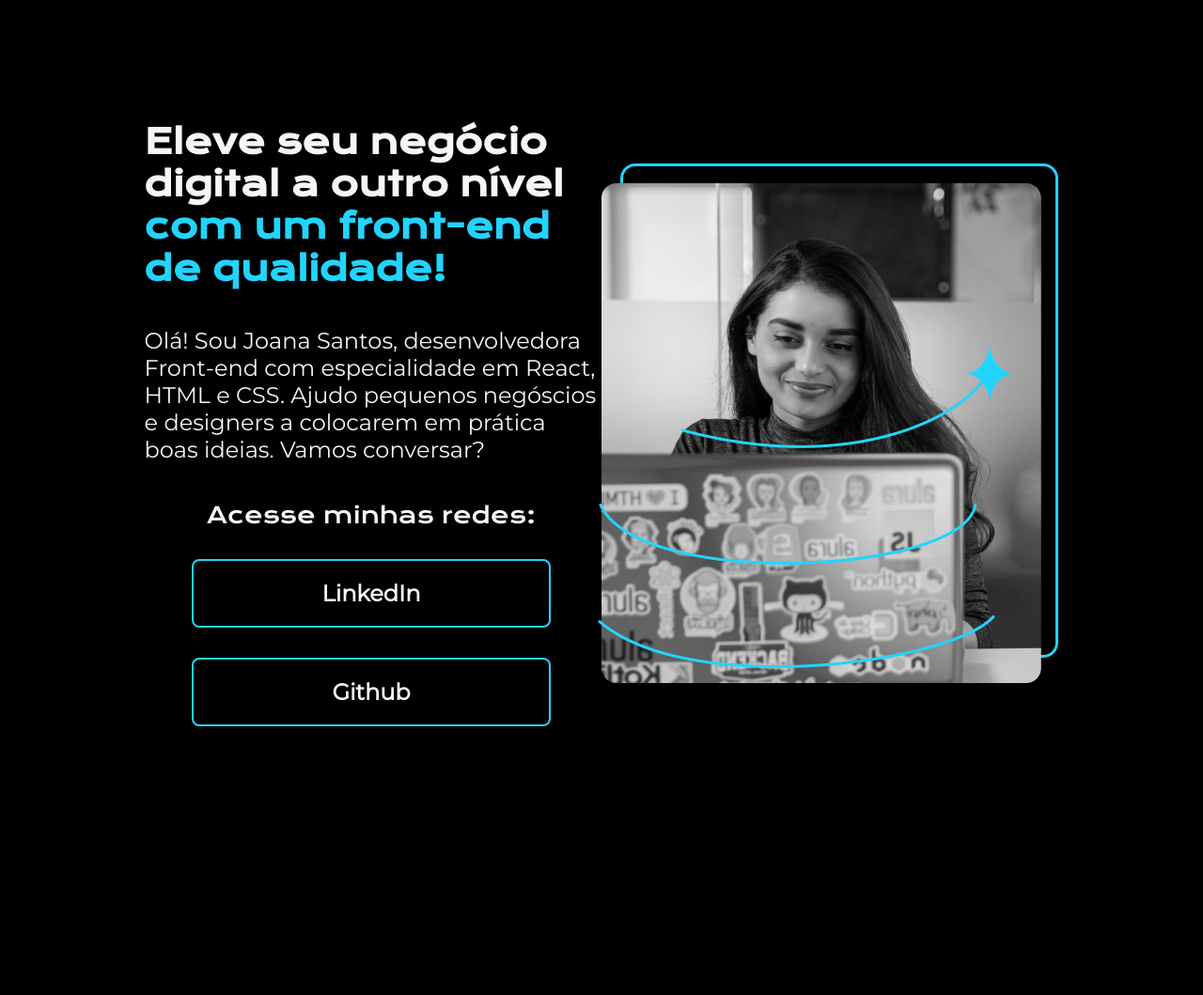
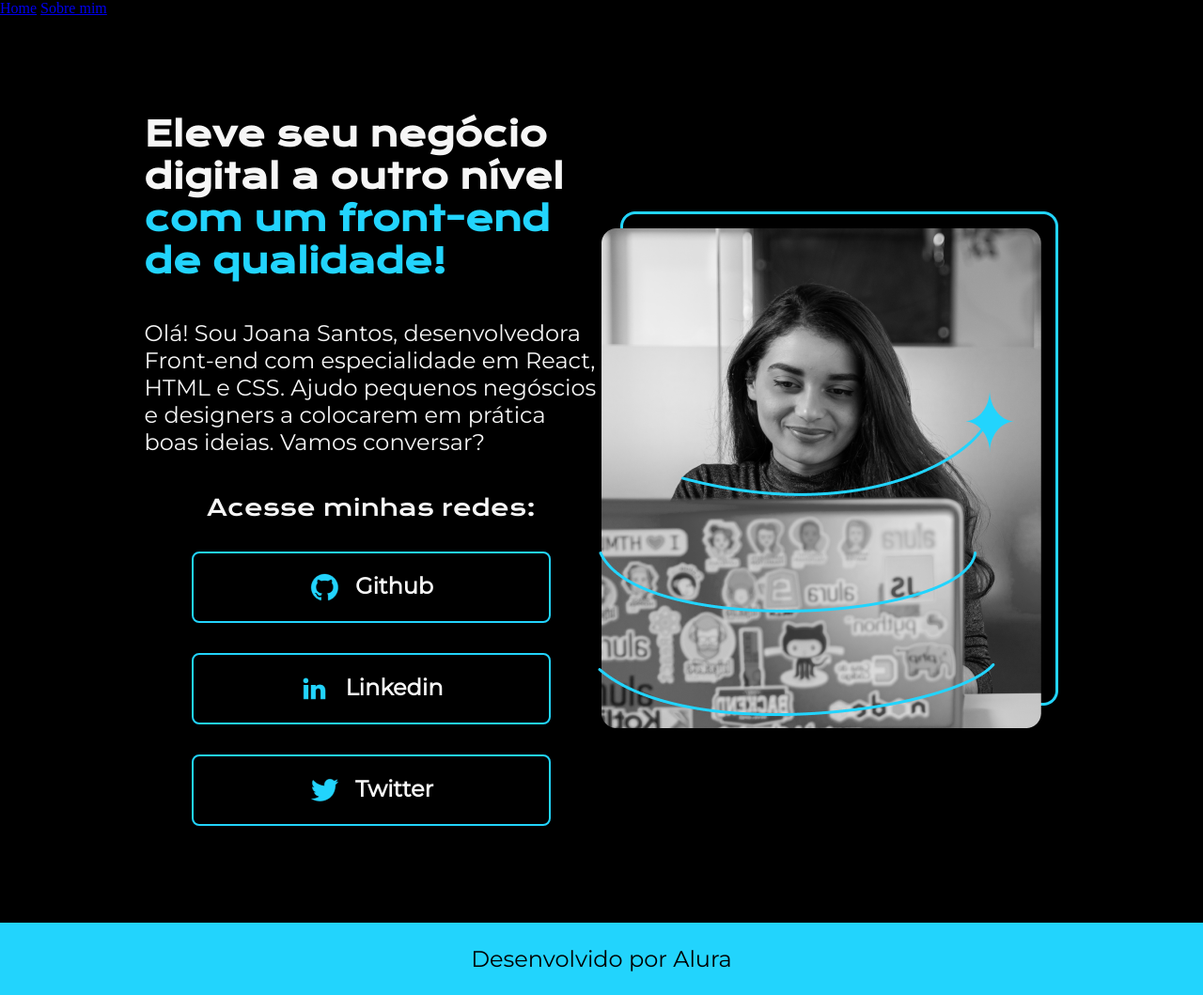
Before and after one commit to hugosaraujo/portfolio-de-frontend, a plain HTML site: page index.html in a window 1280 px wide. Shown: the whole page at 94% size. Before the commit the page ends 928 px from the top, so only its background shows below. Drawn offline with nearby package versions, Linux system fonts and the light colour scheme.

Commit message:
Adição de cabeçalho e rodapé + estilização de imagem e botões do portfolio

```diff
--- a/index.html
+++ b/index.html
@@ -9,21 +9,38 @@
 </head>
 
 <body>
-    <header></header>
+    <header class="cabecalho">
+        <nav class="cabecalho__menu">
+            <a class="cabecalho__menu__links" href="#">Home</a>
+            <a class="cabecalho__menu__links" href="#">Sobre mim</a>
+        </nav>
+    </header>
     <main class="apresentacao">
         <section class="apresentacao__conteudo">
             <h1 class="apresentacao__conteudo__titulo">Eleve seu negócio digital a outro nível <strong class="titulo-destacado">com um front-end de qualidade!</strong></h1>
             <p class="apresentacao__conteudo__texto">Olá! Sou Joana Santos, desenvolvedora Front-end com especialidade em React, HTML e CSS. Ajudo pequenos negóscios e designers a colocarem em prática boas ideias. Vamos conversar?</p>
             <div class="apresentacao__links">
                 <h2 class="apresentacao__links__subtitulo">Acesse minhas redes:</h2>
-                <a class="apresentacao__links__link">LinkedIn</a>
-                <a class="apresentacao__links__link">Github</a>
+                <a class="apresentacao__links__link" href="#">
+                    <img src="./assets/github.png">
+                    Github
+                </a>
+                <a class="apresentacao__links__link" href="#">
+                    <img src="./assets/linkedin.png">
+                    Linkedin
+                </a>
+                <a class="apresentacao__links__link" href="#">
+                    <img src="./assets/twitter.png">
+                    Twitter
+                </a>
             </div>
 
         </section>
-           <img src="imagens/Imagem.png" alt="Foto de uma garota programando">
+           <img class="imagem-portfolio" src="./assets/Imagem.png" alt="Foto de uma garota programando">
     </main>
-    <footer></footer>
+    <footer class="rodape">
+        <p>Desenvolvido por Alura</p>
+    </footer>
 </body>
 
 </html>
--- a/style.css
+++ b/style.css
@@ -6,7 +6,7 @@
 }
 
 body {
-    height: 100vh;
+    /* height: 100vh; */
     box-sizing: border-box;
     background-color: #000000;
     color: #F6F6F6;
@@ -17,7 +17,7 @@ body {
 }
 
 .apresentacao {
-    margin: 10% 12%;
+    padding: 8% 12%;
     display: flex;
     align-items: center;
     justify-content: space-between;
@@ -56,7 +56,9 @@ body {
 }
 
 .apresentacao__links__link {
-    /* background-color: #22D4FD; */
+    display: flex;
+    justify-content: center;
+    gap: 16px;
     border: 2px solid #22D4FD;
     width: 378px;
     text-align: center;
@@ -68,3 +70,24 @@ body {
     color: #f6f6f6;
     font-family: 'Montserrat', 'sans-seriff';
 }
+
+.apresentacao__links__link:hover {
+    background-color: #272727;
+}
+.imagem-portfolio{
+    transition: 3s;
+}
+.imagem-portfolio:hover{
+    transform: scale(1.2);
+    transition: 3s;
+}
+
+.rodape {
+    color: #000000;
+    text-align: center;
+    font-family: 'Montserrat', 'sans-seriff';
+    font-size: 24px;
+    font-weight: 400;
+    background-color: #22D4FD;
+    padding: 24px;
+}
```
Also changed, not shown: imagens/Imagem.png (deleted).
